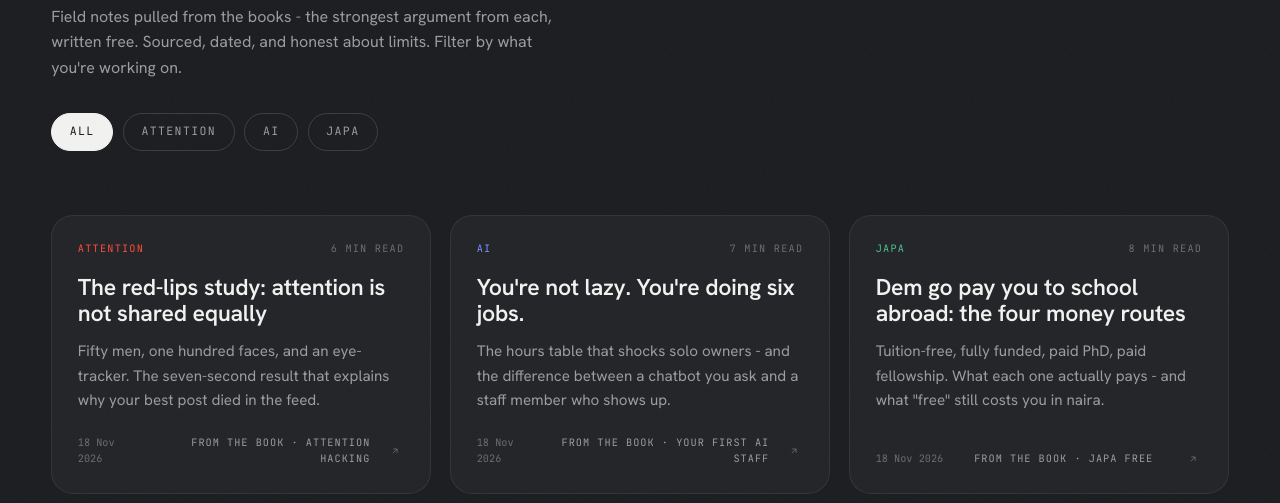
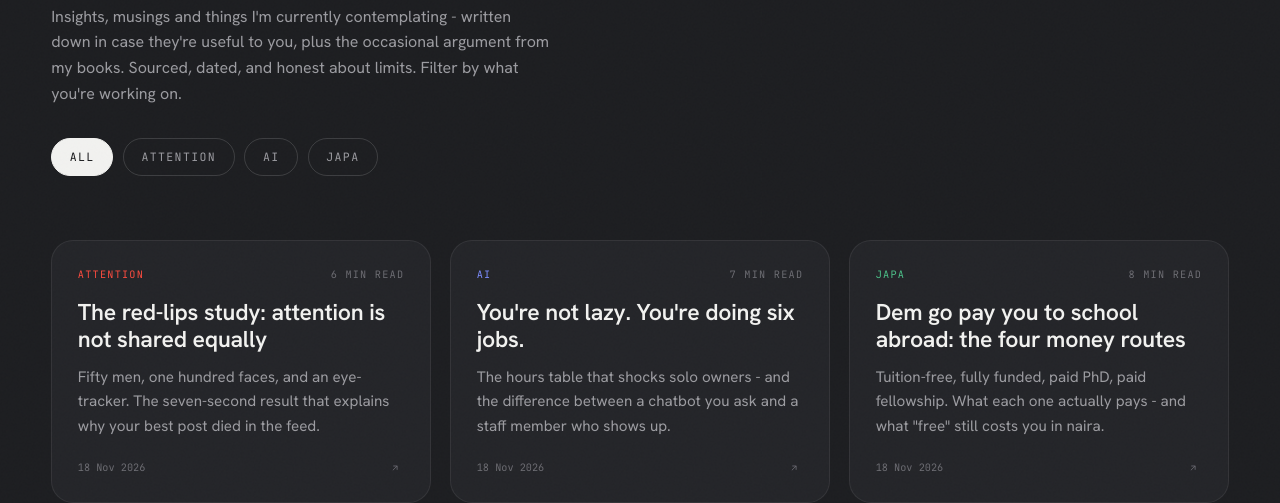
Before and after one commit to nwajdee/nwajdee.github.io, a plain HTML site: page resources/blog/index.html in a window 1280 px wide. Shown: the part 313-816 px from the top of the page. Drawn offline with nearby package versions, Linux system fonts and the light colour scheme.

Commit message:
Blog: drop the from-the-book card blurb and widen the section intro

```diff
--- a/assets/site.css
+++ b/assets/site.css
@@ -801,7 +801,6 @@ html[data-theme="light"] .post-card[data-cat="Japa"]{--pc:#0B3D2E}
 .post-card__title{font-size:clamp(1.3rem,1.8vw,1.6rem);font-weight:600;line-height:1.15;letter-spacing:-.01em;margin-top:1rem}
 .post-card__dek{color:var(--muted);font-size:.95rem;line-height:1.6;margin-top:.8rem}
 .post-card__foot{display:flex;justify-content:space-between;align-items:center;gap:1rem;margin-top:auto;padding-top:1.4rem;font-size:.64rem;color:var(--faint)}
-.post-card__book{color:var(--muted);text-transform:uppercase;letter-spacing:.1em;text-align:right}
 .post-card__foot .arr{width:18px;flex-shrink:0}
 .posts-empty{text-align:center;color:var(--faint);padding:3rem 0 6rem;font-size:.72rem;text-transform:uppercase;letter-spacing:.14em}
 
--- a/build.mjs
+++ b/build.mjs
@@ -132,13 +132,12 @@ function renderHubNotes() {
 }
 function renderBlogIndex() {
   return POSTS.map(p => {
-    const b = bookById(p.book);
     return '<article class="post-card" data-cat="' + esc(p.cat) + '" data-reveal>' +
       '<a href="' + p.href + '">' +
         '<div class="post-card__meta mono"><span class="post-card__cat">' + esc(p.cat) + '</span><span>' + esc(p.read) + '</span></div>' +
         '<h2 class="post-card__title">' + esc(p.title) + '</h2>' +
         '<p class="post-card__dek">' + esc(p.dek) + '</p>' +
-        '<div class="post-card__foot"><span class="mono">' + fmtDate(p.date) + '</span><span class="post-card__book mono">From the book · ' + esc(b.title) + '</span>' + ARR + '</div>' +
+        '<div class="post-card__foot"><span class="mono">' + fmtDate(p.date) + '</span>' + ARR + '</div>' +
       '</a></article>';
   }).join('\n');
 }
--- a/resources/blog/index.html
+++ b/resources/blog/index.html
@@ -113,7 +113,7 @@
   <section class="res-head wrap">
     <div class="sec-label micro" data-reveal>Resources · Blog</div>
     <h1 class="res-head__title" data-reveal>Blog</h1>
-    <p class="res-head__sub" data-reveal>Field notes pulled from the books - the strongest argument from each, written free. Sourced, dated, and honest about limits. Filter by what you're working on.</p>
+    <p class="res-head__sub" data-reveal>Insights, musings and things I'm currently contemplating - written down in case they're useful to you, plus the occasional argument from my books. Sourced, dated, and honest about limits. Filter by what you're working on.</p>
     <div class="chips" role="group" aria-label="Filter notes by topic" data-reveal>
       <button type="button" class="chip is-on" data-filter="all" aria-pressed="true">All</button>
       <button type="button" class="chip" data-filter="Attention" aria-pressed="false">Attention</button>
@@ -122,9 +122,9 @@
     </div>
   </section>
   <section class="posts wrap" id="posts">
-<article class="post-card" data-cat="Attention" data-reveal><a href="/resources/blog/red-lips-study/"><div class="post-card__meta mono"><span class="post-card__cat">Attention</span><span>6 min read</span></div><h2 class="post-card__title">The red-lips study: attention is not shared equally</h2><p class="post-card__dek">Fifty men, one hundred faces, and an eye-tracker. The seven-second result that explains why your best post died in the feed.</p><div class="post-card__foot"><span class="mono">18 Nov 2026</span><span class="post-card__book mono">From the book · Attention Hacking</span><svg class="arr" viewBox="0 0 24 24" fill="none" stroke="currentColor" stroke-width="2"><path d="M7 17L17 7M17 7H8M17 7v9"/></svg></div></a></article>
-<article class="post-card" data-cat="AI" data-reveal><a href="/resources/blog/six-jobs/"><div class="post-card__meta mono"><span class="post-card__cat">AI</span><span>7 min read</span></div><h2 class="post-card__title">You&#39;re not lazy. You&#39;re doing six jobs.</h2><p class="post-card__dek">The hours table that shocks solo owners - and the difference between a chatbot you ask and a staff member who shows up.</p><div class="post-card__foot"><span class="mono">18 Nov 2026</span><span class="post-card__book mono">From the book · Your First AI Staff</span><svg class="arr" viewBox="0 0 24 24" fill="none" stroke="currentColor" stroke-width="2"><path d="M7 17L17 7M17 7H8M17 7v9"/></svg></div></a></article>
-<article class="post-card" data-cat="Japa" data-reveal><a href="/resources/blog/four-money-routes/"><div class="post-card__meta mono"><span class="post-card__cat">Japa</span><span>8 min read</span></div><h2 class="post-card__title">Dem go pay you to school abroad: the four money routes</h2><p class="post-card__dek">Tuition-free, fully funded, paid PhD, paid fellowship. What each one actually pays - and what &quot;free&quot; still costs you in naira.</p><div class="post-card__foot"><span class="mono">18 Nov 2026</span><span class="post-card__book mono">From the book · JAPA FREE</span><svg class="arr" viewBox="0 0 24 24" fill="none" stroke="currentColor" stroke-width="2"><path d="M7 17L17 7M17 7H8M17 7v9"/></svg></div></a></article>
+<article class="post-card" data-cat="Attention" data-reveal><a href="/resources/blog/red-lips-study/"><div class="post-card__meta mono"><span class="post-card__cat">Attention</span><span>6 min read</span></div><h2 class="post-card__title">The red-lips study: attention is not shared equally</h2><p class="post-card__dek">Fifty men, one hundred faces, and an eye-tracker. The seven-second result that explains why your best post died in the feed.</p><div class="post-card__foot"><span class="mono">18 Nov 2026</span><svg class="arr" viewBox="0 0 24 24" fill="none" stroke="currentColor" stroke-width="2"><path d="M7 17L17 7M17 7H8M17 7v9"/></svg></div></a></article>
+<article class="post-card" data-cat="AI" data-reveal><a href="/resources/blog/six-jobs/"><div class="post-card__meta mono"><span class="post-card__cat">AI</span><span>7 min read</span></div><h2 class="post-card__title">You&#39;re not lazy. You&#39;re doing six jobs.</h2><p class="post-card__dek">The hours table that shocks solo owners - and the difference between a chatbot you ask and a staff member who shows up.</p><div class="post-card__foot"><span class="mono">18 Nov 2026</span><svg class="arr" viewBox="0 0 24 24" fill="none" stroke="currentColor" stroke-width="2"><path d="M7 17L17 7M17 7H8M17 7v9"/></svg></div></a></article>
+<article class="post-card" data-cat="Japa" data-reveal><a href="/resources/blog/four-money-routes/"><div class="post-card__meta mono"><span class="post-card__cat">Japa</span><span>8 min read</span></div><h2 class="post-card__title">Dem go pay you to school abroad: the four money routes</h2><p class="post-card__dek">Tuition-free, fully funded, paid PhD, paid fellowship. What each one actually pays - and what &quot;free&quot; still costs you in naira.</p><div class="post-card__foot"><span class="mono">18 Nov 2026</span><svg class="arr" viewBox="0 0 24 24" fill="none" stroke="currentColor" stroke-width="2"><path d="M7 17L17 7M17 7H8M17 7v9"/></svg></div></a></article>
 </section>
   <p class="posts-empty mono" id="postsEmpty" hidden>No notes in this topic yet - the shelf grows with the books.</p>
 </div>
--- a/src/site.css
+++ b/src/site.css
@@ -801,7 +801,6 @@ html[data-theme="light"] .post-card[data-cat="Japa"]{--pc:#0B3D2E}
 .post-card__title{font-size:clamp(1.3rem,1.8vw,1.6rem);font-weight:600;line-height:1.15;letter-spacing:-.01em;margin-top:1rem}
 .post-card__dek{color:var(--muted);font-size:.95rem;line-height:1.6;margin-top:.8rem}
 .post-card__foot{display:flex;justify-content:space-between;align-items:center;gap:1rem;margin-top:auto;padding-top:1.4rem;font-size:.64rem;color:var(--faint)}
-.post-card__book{color:var(--muted);text-transform:uppercase;letter-spacing:.1em;text-align:right}
 .post-card__foot .arr{width:18px;flex-shrink:0}
 .posts-empty{text-align:center;color:var(--faint);padding:3rem 0 6rem;font-size:.72rem;text-transform:uppercase;letter-spacing:.14em}
 
```
Also changed, not shown: src/pages/blog.html (+1 -1 lines).
